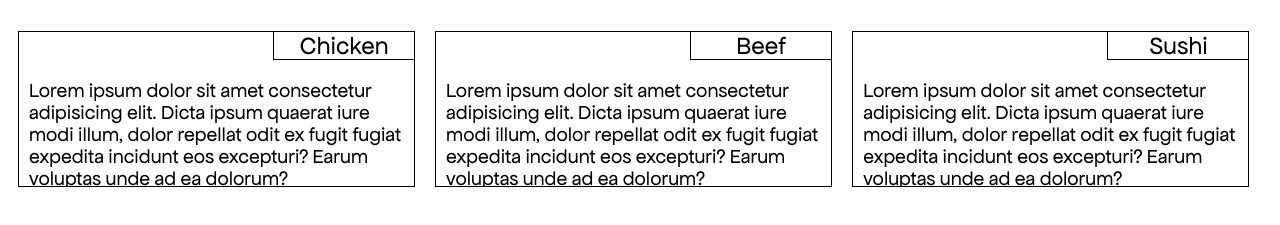
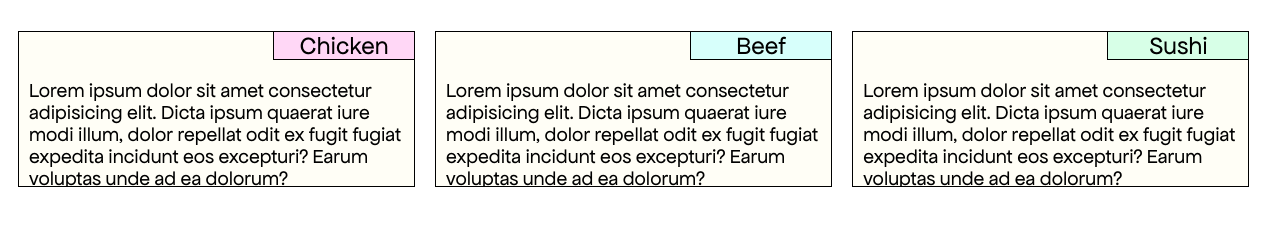
Before and after one commit to jossevessies/coursera_webdev, a plain HTML site: page module_2_assignment/index.html in a window 1280 px wide. Shown: the part 65-290 px from the top of the page. Drawn offline with Linux system fonts and the light colour scheme.

Commit message:
_4 css background-color

```diff
--- a/module_2_assignment/index.html
+++ b/module_2_assignment/index.html
@@ -15,19 +15,19 @@
     <div class="row">
         <section class = "col-md-6 col-sm-12">
             <div class ="cell">
-                <div class="item">Chicken</div>
+                <div id="chicken" class="item">Chicken</div>
                 <p>Lorem ipsum dolor sit amet consectetur adipisicing elit. Dicta ipsum quaerat iure modi illum, dolor repellat odit ex fugit fugiat expedita incidunt eos excepturi? Earum voluptas unde ad ea dolorum?</p>
             </div>
         </section>
         <section class="col-md-6 col-sm-12">
-            <div class ="cell">
-                <div class="item">Beef</div>
+            <div  class ="cell">
+                <div id="beef" class="item">Beef</div>
                 <p>Lorem ipsum dolor sit amet consectetur adipisicing elit. Dicta ipsum quaerat iure modi illum, dolor repellat odit ex fugit fugiat expedita incidunt eos excepturi? Earum voluptas unde ad ea dolorum?</p>
             </div>
         </section>
         <section class = "col-md-12 col-sm-12">
             <div class ="cell">
-                <div class="item">Sushi</div>
+                <div id="sushi" class="item">Sushi</div>
                 <p>Lorem ipsum dolor sit amet consectetur adipisicing elit. Dicta ipsum quaerat iure modi illum, dolor repellat odit ex fugit fugiat expedita incidunt eos excepturi? Earum voluptas unde ad ea dolorum?</p>
             </div>
         </section>
--- a/module_2_assignment/main.css
+++ b/module_2_assignment/main.css
@@ -38,6 +38,7 @@ div{
     margin-right: 10px;
     overflow: hidden;
     padding-bottom: 4px;
+    background-color: #fffef6;
 }
 
 .item{
@@ -55,6 +56,19 @@ p{
     padding-left: 10px;
     padding-right: 10px;
 }
+
+#chicken{
+    background-color: #ffd7f6;
+}
+
+#beef{
+    background-color: #d7fffb;
+}
+
+#sushi{
+    background-color: #d7ffe7;
+}
+
 
 
 
```
